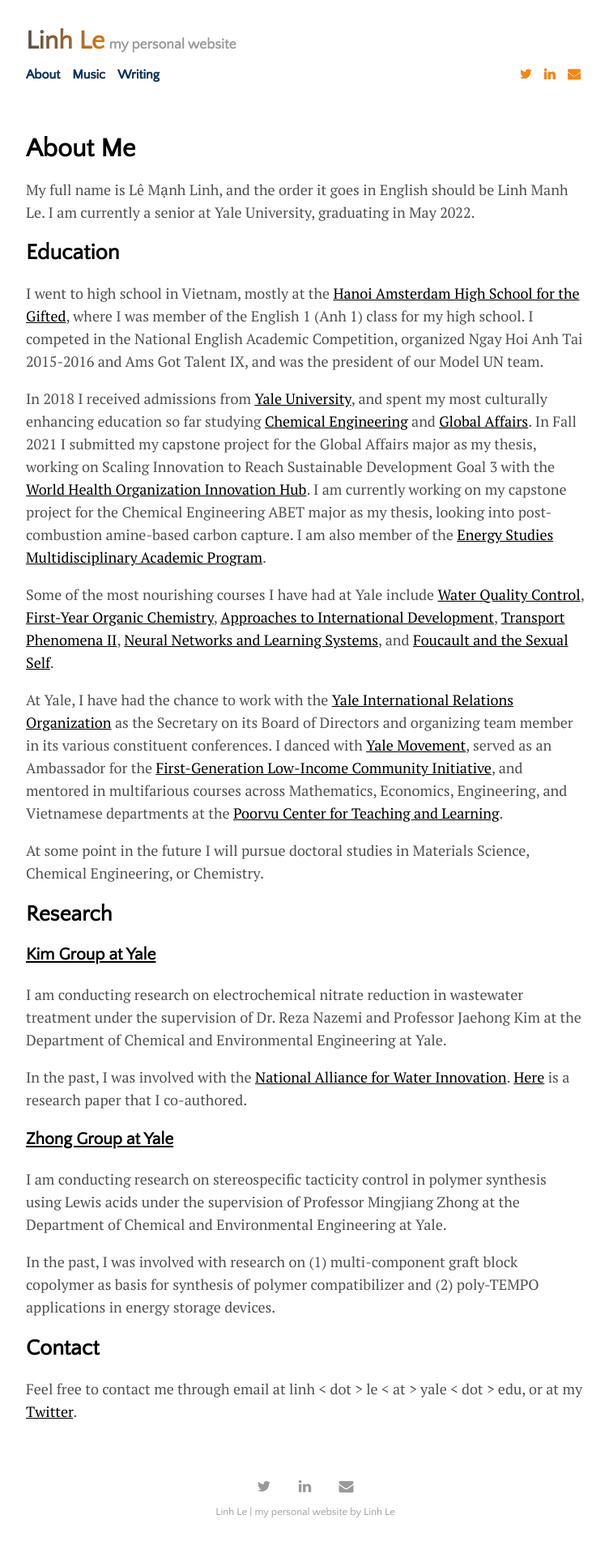
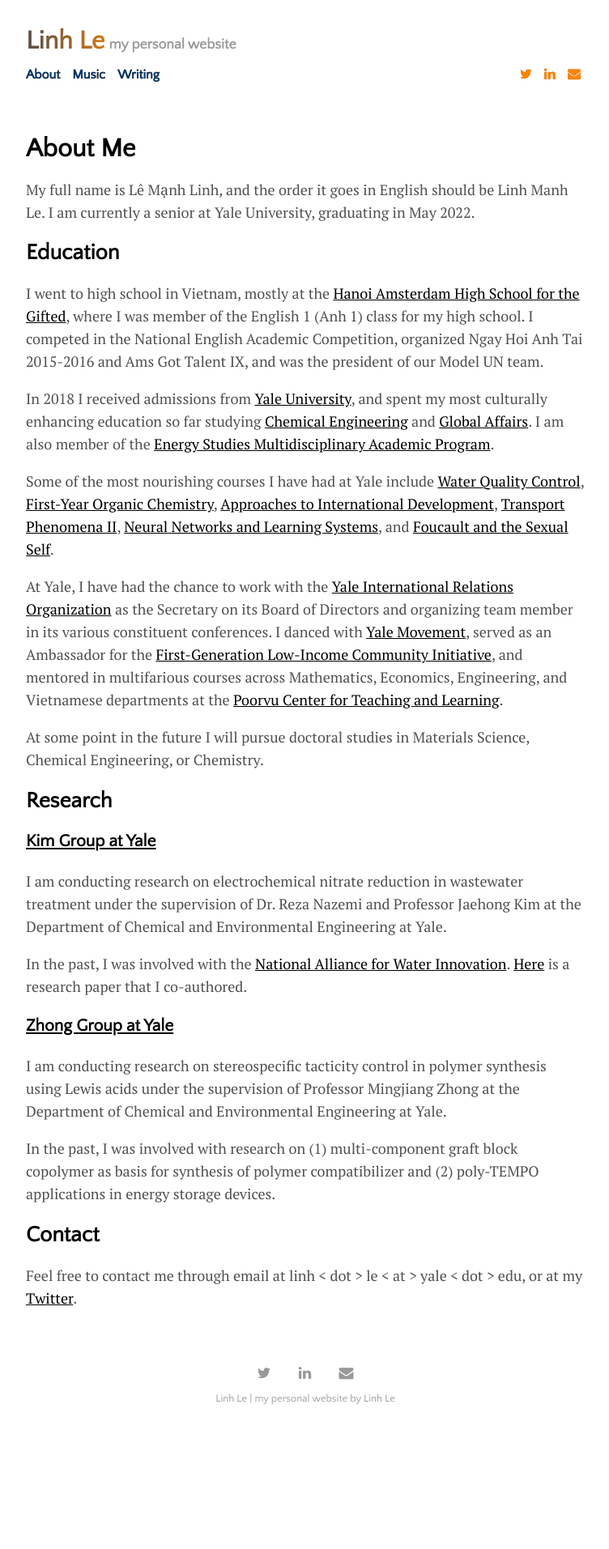
Before and after one commit to aidenva/aidenva.github.io, a Jekyll site: the page built from menu/about.md, in a window 1280 px wide. Shown: the whole page at 81% size, without its empty margins (263-1015 px from the left). Built offline with Jekyll 4.4.1, drawn with Linux system fonts in a browser that asks for light colours; after the commit the page ends 1773 px from its top, so only the background shows below that.

Commit message:
change music and bio

```diff
--- a/_layouts/music.html
+++ b/_layouts/music.html
@@ -41,7 +41,6 @@
     <li itemscope>
       <a href="{{ site.github.url }}{{ post.url }}">{{ post.title }}</a>
       <p>
-        <a href="{{ site.github.url }}{{ post.url }}">Read more</a>
         <span class="post-date"><i class="fa fa-calendar" aria-hidden="true"></i> {{ post.date | date_to_string }} - <i class="fa fa-clock-o" aria-hidden="true"></i> {% include read-time.html %}</span>
       </p>
     </li>
--- a/_sass/_base.scss
+++ b/_sass/_base.scss
@@ -58,6 +58,7 @@
   display: block;
   margin-left: auto;
   margin-right: auto;
+  width: 50%;
 }
 
 img {
--- a/menu/about.md
+++ b/menu/about.md
@@ -10,7 +10,7 @@
 
 I went to high school in Vietnam, mostly at the [Hanoi Amsterdam High School for the Gifted](http://www.hn-ams.edu.vn/en), where I was member of the English 1 (Anh 1) class for my high school. I competed in the National English Academic Competition, organized Ngay Hoi Anh Tai 2015-2016 and Ams Got Talent IX, and was the president of our Model UN team.
 
-In 2018 I received admissions from [Yale University](https://yale.edu), and spent my most culturally enhancing education so far studying [Chemical Engineering](https://seas.yale.edu/departments/chemical-and-environmental-engineering) and [Global Affairs](https://jackson.yale.edu/academics/the-global-affairs-major/). In Fall 2021 I submitted my capstone project for the Global Affairs major as my thesis, working on Scaling Innovation to Reach Sustainable Development Goal 3 with the [World Health Organization Innovation Hub](https://www.who.int/teams/digital-health-and-innovation/who-innovation-hub). I am currently working on my capstone project for the Chemical Engineering ABET major as my thesis, looking into post-combustion amine-based carbon capture. I am also member of the [Energy Studies Multidisciplinary Academic Program](https://earth.yale.edu/energy-studies).
+In 2018 I received admissions from [Yale University](https://yale.edu), and spent my most culturally enhancing education so far studying [Chemical Engineering](https://seas.yale.edu/departments/chemical-and-environmental-engineering) and [Global Affairs](https://jackson.yale.edu/academics/the-global-affairs-major/). I am also member of the [Energy Studies Multidisciplinary Academic Program](https://earth.yale.edu/energy-studies).
 
 Some of the most nourishing courses I have had at Yale include [Water Quality Control](https://courses.yale.edu/?details&srcdb=201903&crn=10995), [First-Year Organic Chemistry](https://courses.yale.edu/?details&srcdb=201803&crn=10629), [Approaches to International Development](https://courses.yale.edu/?details&srcdb=202001&crn=27688), [Transport Phenomena II](https://courses.yale.edu/?details&srcdb=202101&crn=21832), [Neural Networks and Learning Systems](https://courses.yale.edu/?details&srcdb=202103&crn=11124), and [Foucault and the Sexual Self](https://courses.yale.edu/?details&srcdb=202201&crn=23790).
 
```
Also changed, not shown: menu/music.md (+3 -1 lines).
